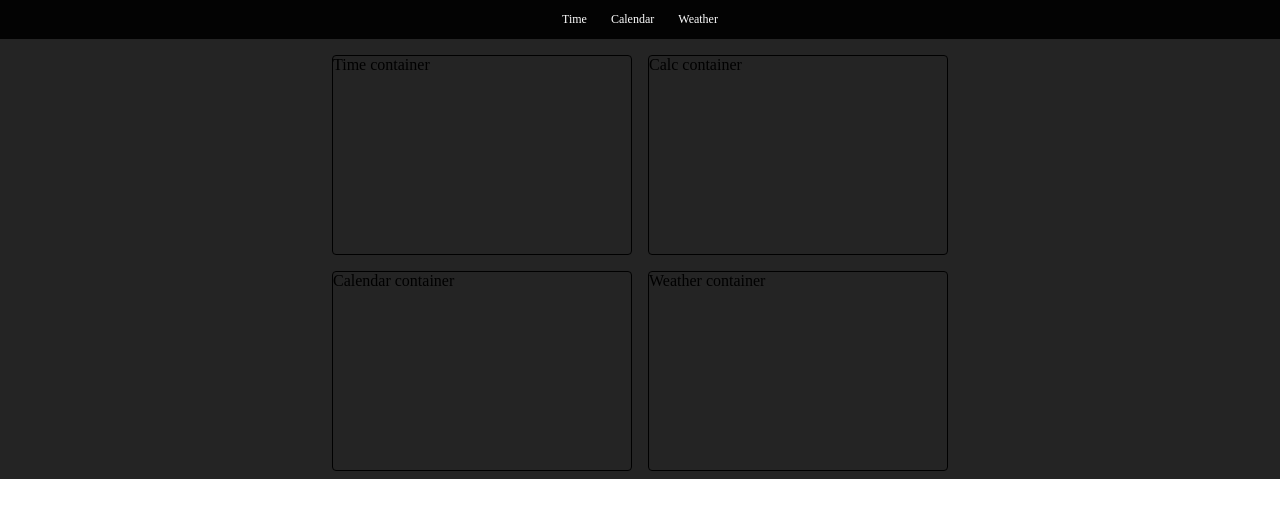
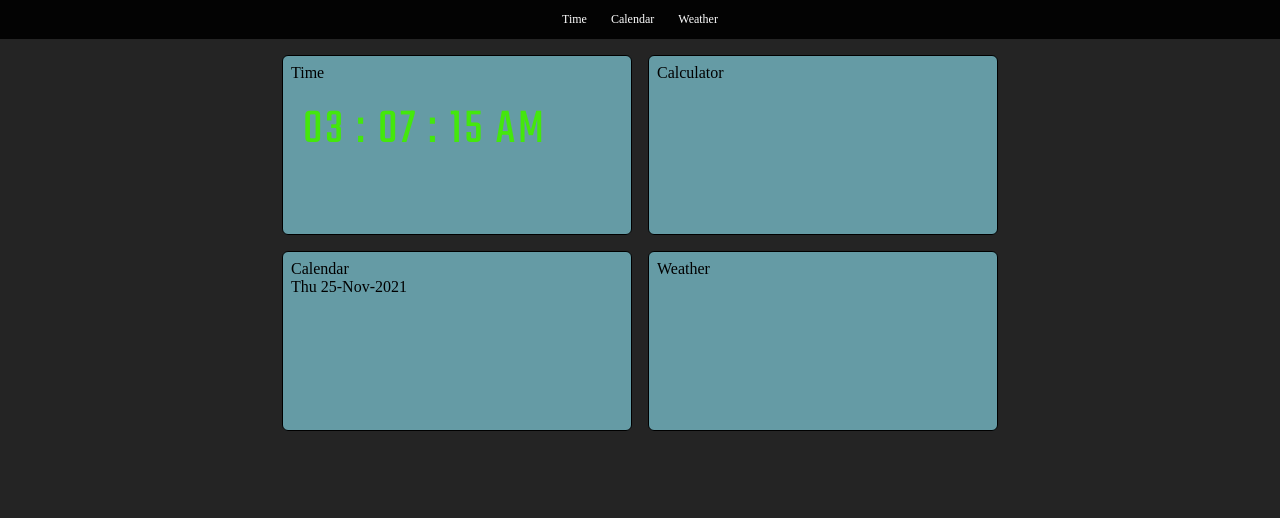
Before and after one commit to ShahabuddinAnsari/date-time-app, a React (Create React App) app: page / in a window 1280 px wide. Shown: the top 518 px of the page. Built offline with nearby package versions, Linux system fonts and the light colour scheme.

Commit message:
container arranged

```diff
--- a/src/App.css
+++ b/src/App.css
@@ -1,5 +1,7 @@
 .App {
   background-color: rgb(36, 36, 36);
+  /* background: linear-gradient(140deg, #8ff3b9 0, #d786f0 100%); */
+  height: 100vh;
 }
 
 .container {
@@ -13,11 +15,13 @@
 .container-calc,
 .container-calendar,
 .container-weather {
-  width: 300px;
-  height: 200px;
+  width: 350px;
+  height: 180px;
   border: 1px solid black;
-  border-radius: 4px;
+  border-radius: 6px;
   margin: 8px;
+  padding: 8px;
+  background-color: rgb(101, 155, 165);
 }
 
 .header-main {
--- a/src/component/container/CalcContainer.js
+++ b/src/component/container/CalcContainer.js
@@ -3,7 +3,7 @@ import React from 'react';
 export const CalcContainer = () => {
     return (
         <>
-            <p>Calc container</p>
+            <p>Calculator</p>
         </>
     );
 }
--- a/src/component/container/CalendarContainer.js
+++ b/src/component/container/CalendarContainer.js
@@ -1,9 +1,19 @@
 import React from 'react';
+import { CalendarComponent } from '../calendar/Calendar';
 
 export const CalendarContainer = () => {
+
+    const date = new Date().toDateString().split(" ");
+    const currentDay = date[0];
+    const currentMonth = date[1]
+    const currentDate = date[2]
+    const currentYear = date[3]
+
     return (
         <>
-            <p>Calendar container</p>
+        <p>Calendar</p>
+            {/* <CalendarComponent /> */}
+            <div>{`${currentDay} ${currentDate}-${currentMonth}-${currentYear}`}</div>
         </>
     );
 }
--- a/src/component/container/TimeContainer.js
+++ b/src/component/container/TimeContainer.js
@@ -1,9 +1,11 @@
 import React from 'react';
+import { DigitalClock } from '../time/DitigalClock';
 
 export const TimeContainer = () => {
     return (
         <>
-            <p>Time container</p>
+        <p>Time</p>
+            <DigitalClock />
         </>
     );
 }
--- a/src/component/container/WeatherContainer.js
+++ b/src/component/container/WeatherContainer.js
@@ -3,7 +3,7 @@ import React from 'react';
 export const WeatherContainer = ()=> {
     return (
         <>
-            <p>Weather container</p>
+            <p>Weather</p>
         </>
     );
 }
--- a/src/component/time/DitigalClock.js
+++ b/src/component/time/DitigalClock.js
@@ -33,7 +33,6 @@ export const DigitalClock = () => {
 
     return (
         <div className="digitalClockContainer">
-            <h1>DigitalClock</h1>
             <p className="digiClock">{`${hourFormatted} : ${minuteFormatted} : ${secondFormatted} ${section}`} </p>
         </div>
     )
--- a/src/index.css
+++ b/src/index.css
@@ -5,7 +5,7 @@
 }
 
 .digiClock {
-  background-color: #0C325D;
+  /* background-color: #0C325D; */
   color: #44E70C;
   font-size: 50px;
   font-weight: 400;
@@ -14,7 +14,6 @@
   letter-spacing: 3px;
 }
 
-.digitalClockContainer {
-  border: 4px solid #581845;
+/* .digitalClockContainer {
   margin: 8px;
-}
+} */
```
